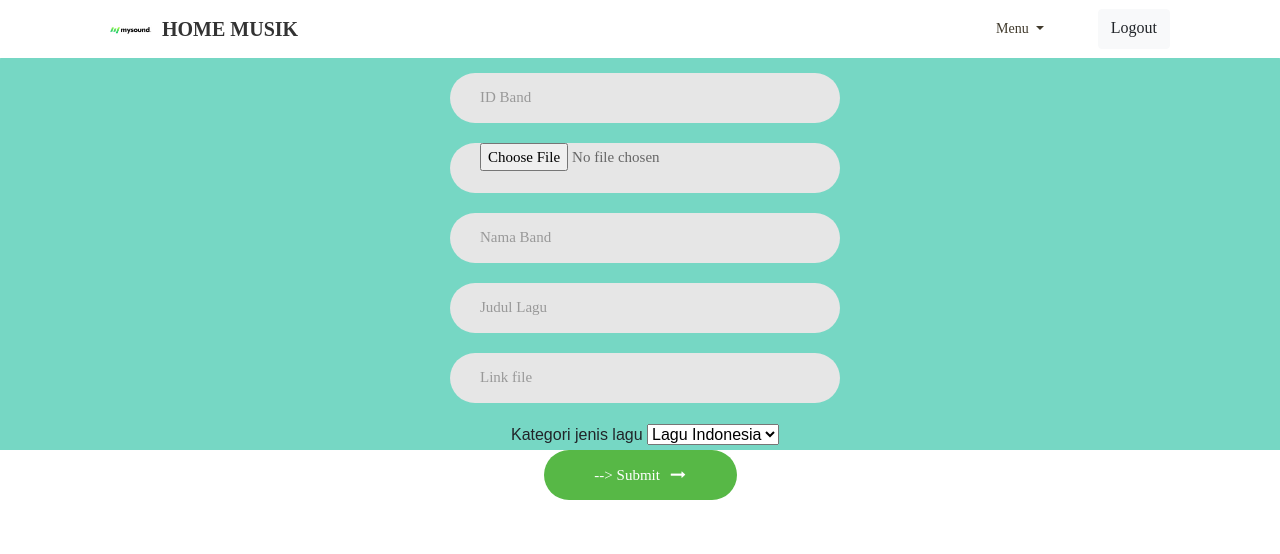
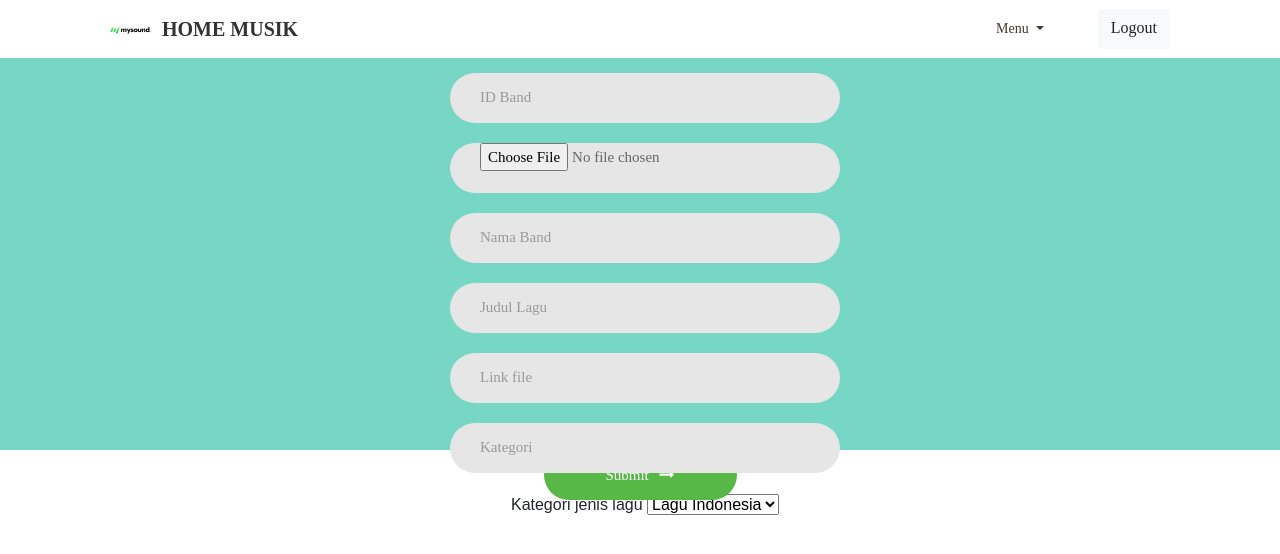
Before and after one commit to FachriezalNugraha/musikku2, a PHP site: page /edit.php?id=1 in a window 1280 px wide. Shown: the top 554 px of the page. Run offline with PHP 8.4, Linux system fonts and the light colour scheme; the visitor is signed in with stand-in values (Sample User, id 1); data that the repository does not hold is empty; some web fonts are replaced.

Commit message:
update update1

```diff
--- a/edit.php
+++ b/edit.php
@@ -83,19 +83,11 @@ if(empty($_SESSION['username']))
           <span class="shadow-input1"></span>
           </div>
 
-         <!--  <div class="wrap-input1 validate-input" data-validate = "Kategori is required">
-          <input class="input1" type="table" name="Kategori"></input>
-           <td></td>
-              <td><select name="kategori">
-                <option value="Lagu Indonesia"> Lagu Indonesia </option>
-                <option value="Lagu Luar"> Lagu Luar </option>
-                <option value="Religi"> Religi </option>
-                <span class="shadow-input1"></span>
+          <div class="wrap-input1 validate-input" data-validate = "Kategori is required">
+          <input class="input1" select="Kategori" placeholder="Kategori" value="<?php echo $data['Kategori']; ?>"></input>
           <span class="shadow-input1"></span>
-</select>
-</td>
-</div> -->
-            <td>Kategori jenis lagu</td>
+</div>
+           <td>Kategori jenis lagu</td>
               <td></td>
               <td><select name="kategori">
                 <option value="Lagu Indonesia"> Lagu Indonesia </option>
@@ -108,7 +100,7 @@ if(empty($_SESSION['username']))
         </div>
         <div class="container-contact1-form-btn">
           <button class="contact1-form-btn">
-            <span> -->
+            <span>
               Submit
               <i class="fa fa-long-arrow-right" aria-hidden="true"></i>
             </span>
```
